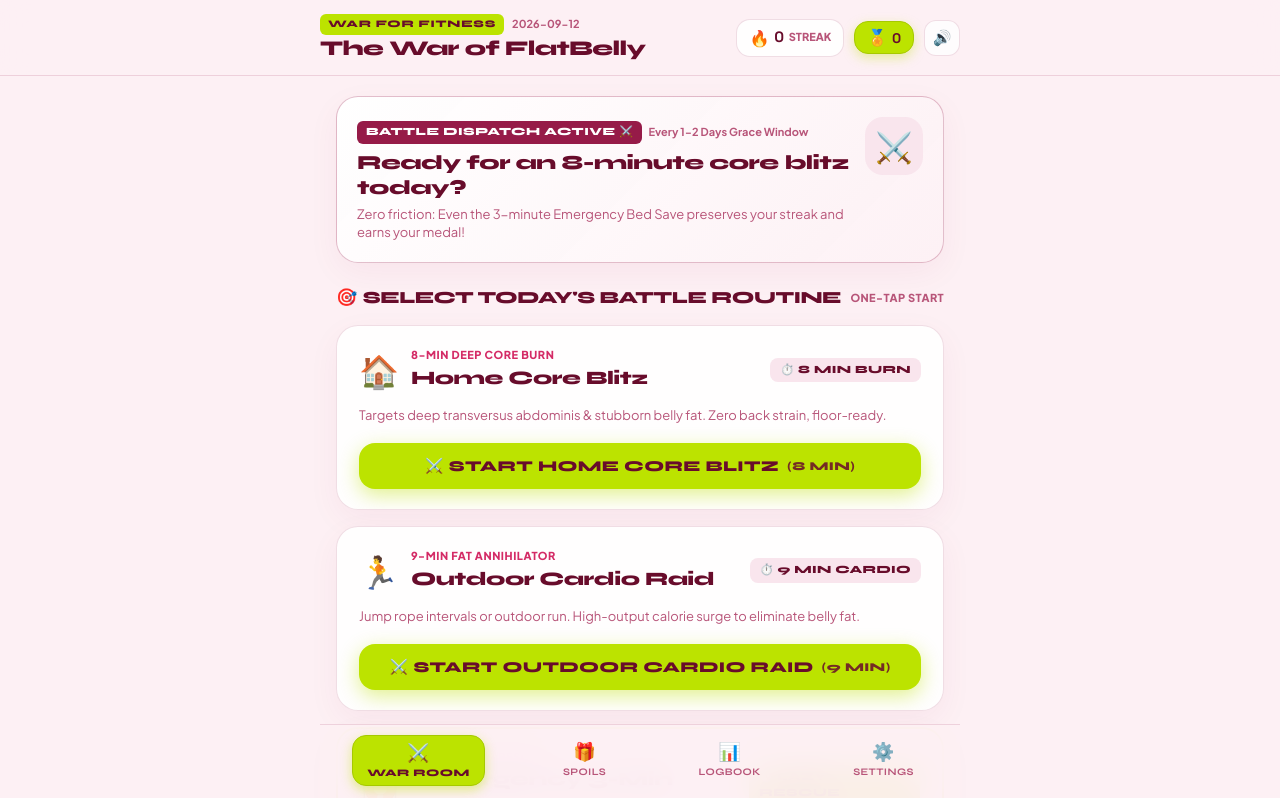
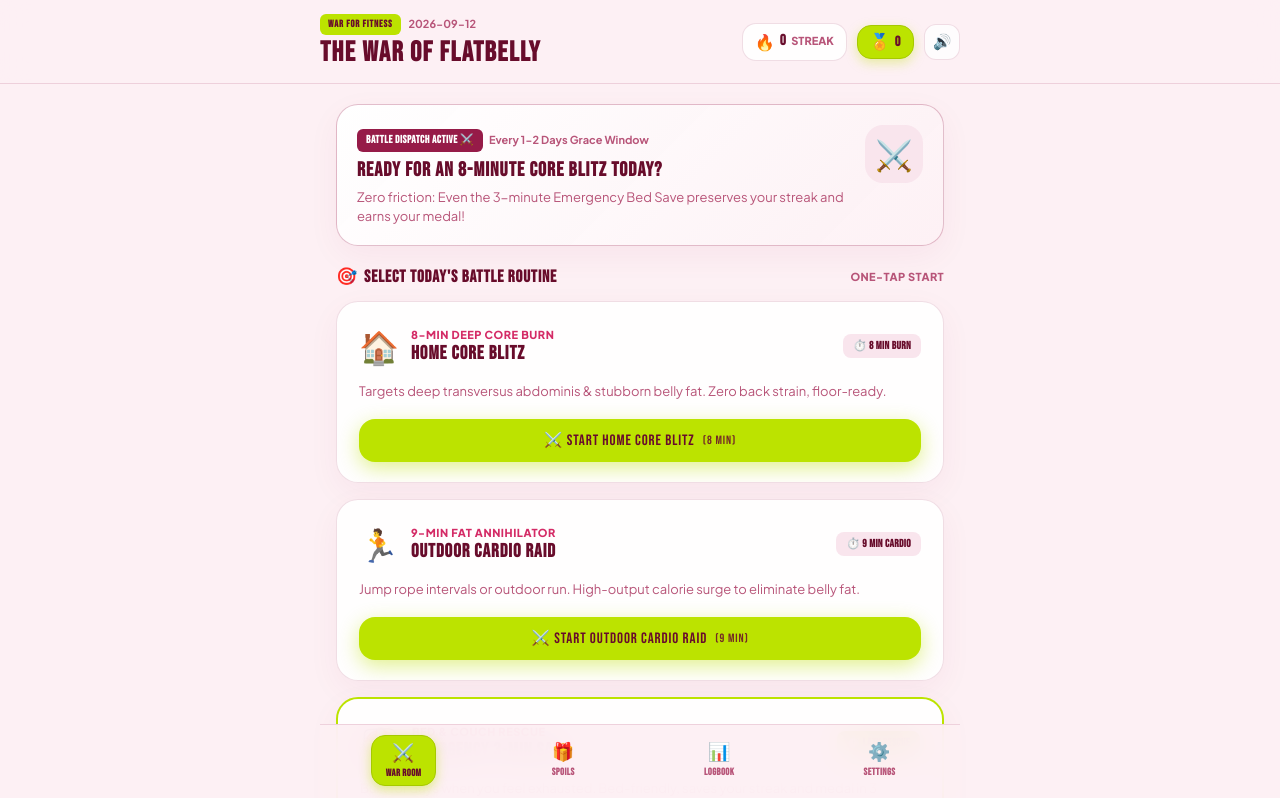
Before and after one commit to wayneherry/the-war-of-flatbelly, a React (Vite) app: page / in a window 1280 px wide. Shown: the top 798 px of the page. Built offline with nearby package versions, Linux system fonts and the light colour scheme.

Commit message:
feat: upgrade all athletic typography and headings to BEBAS NEUE font

```diff
--- a/index.html
+++ b/index.html
@@ -11,7 +11,7 @@
     <link rel="manifest" href="./manifest.json" />
     <link rel="preconnect" href="https://fonts.googleapis.com">
     <link rel="preconnect" href="https://fonts.gstatic.com" crossorigin>
-    <link href="https://fonts.googleapis.com/css2?family=Plus+Jakarta+Sans:wght@400;500;600;700;800&family=Space+Grotesk:wght@600;700;800&family=Syne:wght@700;800;900&display=swap" rel="stylesheet">
+    <link href="https://fonts.googleapis.com/css2?family=Bebas+Neue&family=Plus+Jakarta+Sans:wght@400;500;600;700;800&display=swap" rel="stylesheet">
     <title>The War of FlatBelly · Daily Core & Self-Reward</title>
   </head>
   <body>
--- a/src/App.jsx
+++ b/src/App.jsx
@@ -508,7 +508,7 @@ export default function App() {
                 style={{
                   background: T.lime,
                   color: T.textDeep,
-                  fontFamily: "'Syne', sans-serif",
+                  fontFamily: "'Bebas Neue', sans-serif",
                   fontWeight: 900,
                   fontSize: 10,
                   padding: "3px 8px",
@@ -524,11 +524,10 @@ export default function App() {
             </div>
             <h1
               style={{
-                fontFamily: "'Syne', sans-serif",
-                fontSize: 21,
-                fontWeight: 900,
+                fontFamily: "'Bebas Neue', sans-serif",
+                fontSize: 28,
+                letterSpacing: "0.05em",
                 color: T.textDeep,
-                letterSpacing: "-0.03em",
                 lineHeight: 1.15,
                 marginTop: 2
               }}
@@ -570,7 +569,7 @@ export default function App() {
                 display: "flex",
                 alignItems: "center",
                 gap: 5,
-                fontFamily: "'Syne', sans-serif",
+                fontFamily: "'Bebas Neue', sans-serif",
                 fontWeight: 900,
                 fontSize: 14,
                 cursor: "pointer",
@@ -633,7 +632,7 @@ export default function App() {
                       style={{
                         background: completedToday ? T.lime : T.textMain,
                         color: completedToday ? T.textDeep : "#FFFFFF",
-                        fontFamily: "'Syne', sans-serif",
+                        fontFamily: "'Bebas Neue', sans-serif",
                         fontSize: 11,
                         fontWeight: 800,
                         padding: "3px 9px",
@@ -718,7 +717,7 @@ export default function App() {
                         style={{
                           background: isLazy ? T.lime : T.bgSubtle,
                           color: T.textDeep,
-                          fontFamily: "'Syne', sans-serif",
+                          fontFamily: "'Bebas Neue', sans-serif",
                           fontWeight: 800,
                           fontSize: 11,
                           padding: "4px 10px",
@@ -765,12 +764,12 @@ export default function App() {
                 borderColor: T.lime
               }}
             >
-              <div style={{ fontFamily: "'Syne', sans-serif", fontSize: 12, fontWeight: 900, color: T.textBright, letterSpacing: "0.08em", textTransform: "uppercase" }}>
+              <div style={{ fontFamily: "'Bebas Neue', sans-serif", fontSize: 12, fontWeight: 900, color: T.textBright, letterSpacing: "0.08em", textTransform: "uppercase" }}>
                 MEDAL TREASURY · EARNED GLORY
               </div>
               <div style={{ display: "flex", alignItems: "center", justifyContent: "center", gap: 10, margin: "10px 0" }}>
                 <span style={{ fontSize: 44 }}>🏅</span>
-                <span className="font-num" style={{ fontSize: 56, fontWeight: 900, color: T.textDeep, lineHeight: 1 }}>
+                <span className="font-num" style={{ fontSize: 66, color: T.textDeep, letterSpacing: "0.02em", lineHeight: 1 }}>
                   {medals.balance}
                 </span>
                 <span style={{ fontSize: 15, fontWeight: 800, color: T.textMuted, alignSelf: "flex-end", marginBottom: 10 }}>
@@ -944,10 +943,10 @@ export default function App() {
             >
               <div style={{ display: "flex", alignItems: "center", justifyContent: "space-between", marginBottom: 14 }}>
                 <div>
-                  <div style={{ fontFamily: "'Syne', sans-serif", fontSize: 11, fontWeight: 900, color: T.textBright, letterSpacing: "0.06em", textTransform: "uppercase" }}>
+                  <div style={{ fontFamily: "'Bebas Neue', sans-serif", fontSize: 11, fontWeight: 900, color: T.textBright, letterSpacing: "0.06em", textTransform: "uppercase" }}>
                     BELLY TRANSFORMATION · NAVEL WAISTLINE
                   </div>
-                  <h3 className="font-num" style={{ fontSize: 28, fontWeight: 900, color: T.textDeep, marginTop: 2 }}>
+                  <h3 className="font-num" style={{ fontSize: 34, color: T.textDeep, letterSpacing: "0.03em", marginTop: 2 }}>
                     {latestWaist ? `${latestWaist} cm` : "No records logged"}
                   </h3>
                 </div>
@@ -1024,7 +1023,7 @@ export default function App() {
                             style={{
                               background: T.lime,
                               color: T.textDeep,
-                              fontFamily: "'Syne', sans-serif",
+                              fontFamily: "'Bebas Neue', sans-serif",
                               fontWeight: 900,
                               fontSize: 11,
                               padding: "4px 9px",
@@ -1085,7 +1084,7 @@ export default function App() {
                   border: `1px solid ${soundOn ? T.limeHover : T.border}`,
                   borderRadius: 20,
                   padding: "6px 14px",
-                  fontFamily: "'Syne', sans-serif",
+                  fontFamily: "'Bebas Neue', sans-serif",
                   fontWeight: 800,
                   fontSize: 12,
                   cursor: "pointer"
@@ -1148,7 +1147,7 @@ export default function App() {
                   border: `1.5px solid ${T.textBright}`,
                   borderRadius: 14,
                   padding: "13px 18px",
-                  fontFamily: "'Syne', sans-serif",
+                  fontFamily: "'Bebas Neue', sans-serif",
                   fontWeight: 900,
                   fontSize: 13,
                   letterSpacing: "0.02em",
@@ -1210,7 +1209,7 @@ export default function App() {
                   alignItems: "center",
                   gap: 3,
                   cursor: "pointer",
-                  fontFamily: "'Syne', sans-serif",
+                  fontFamily: "'Bebas Neue', sans-serif",
                   fontWeight: isCurr ? 900 : 700,
                   fontSize: 10,
                   letterSpacing: "0.04em",
@@ -1247,7 +1246,7 @@ export default function App() {
           {/* HUD Top Bar */}
           <div style={{ display: "flex", alignItems: "center", justifyContent: "space-between", maxWidth: 520, margin: "0 auto", width: "100%" }}>
             <div>
-              <span style={{ fontFamily: "'Syne', sans-serif", fontSize: 11, fontWeight: 900, color: T.textBright, letterSpacing: "0.05em", textTransform: "uppercase" }}>
+              <span style={{ fontFamily: "'Bebas Neue', sans-serif", fontSize: 11, fontWeight: 900, color: T.textBright, letterSpacing: "0.05em", textTransform: "uppercase" }}>
                 {activeRoutine.title}
               </span>
               <div style={{ fontSize: 13, fontWeight: 800, color: T.textDeep }}>
@@ -1284,7 +1283,7 @@ export default function App() {
                   borderRadius: 12,
                   padding: "0 12px",
                   fontSize: 12,
-                  fontFamily: "'Syne', sans-serif",
+                  fontFamily: "'Bebas Neue', sans-serif",
                   fontWeight: 800,
                   color: T.textMuted,
                   cursor: "pointer"
@@ -1350,7 +1349,7 @@ export default function App() {
                         style={{
                           background: isWork ? T.lime : T.bgSubtle,
                           color: T.textDeep,
-                          fontFamily: "'Syne', sans-serif",
+                          fontFamily: "'Bebas Neue', sans-serif",
                           fontSize: 11,
                           fontWeight: 900,
                           padding: "3px 10px",
@@ -1364,8 +1363,8 @@ export default function App() {
                       <span
                         className="font-num"
                         style={{
-                          fontSize: 54,
-                          fontWeight: 900,
+                          fontSize: 70,
+                          letterSpacing: "0.02em",
                           color: T.textDeep,
                           lineHeight: 1
                         }}
@@ -1425,7 +1424,7 @@ export default function App() {
                 border: `1.5px solid ${T.border}`,
                 borderRadius: 14,
                 padding: "14px 22px",
-                fontFamily: "'Syne', sans-serif",
+                fontFamily: "'Bebas Neue', sans-serif",
                 fontWeight: 800,
                 color: T.textDeep,
                 fontSize: 14,
@@ -1506,7 +1505,7 @@ export default function App() {
             >
               <span style={{ fontSize: 38 }}>🏅</span>
               <div style={{ textAlign: "left" }}>
-                <div style={{ fontFamily: "'Syne', sans-serif", fontSize: 18, fontWeight: 900, color: T.textDeep }}>
+                <div style={{ fontFamily: "'Bebas Neue', sans-serif", fontSize: 18, fontWeight: 900, color: T.textDeep }}>
                   {victoryModal.medalsGained > 0 ? "+1 FLATBELLY MEDAL!" : "DAILY MEDAL SECURED"}
                 </div>
                 <div style={{ fontSize: 12, color: T.textMuted, fontWeight: 700 }}>
--- a/src/index.css
+++ b/src/index.css
@@ -40,15 +40,16 @@ body {
   -webkit-font-smoothing: antialiased;
 }
 
-/* Designer Headings */
-h1, h2, h3, h4, .font-syne {
-  font-family: 'Syne', sans-serif;
-  letter-spacing: -0.025em;
+/* Athletic Bebas Neue Headings */
+h1, h2, h3, h4, .font-bebas {
+  font-family: 'Bebas Neue', sans-serif;
+  letter-spacing: 0.05em;
+  line-height: 1.1;
 }
 
 .font-num {
-  font-family: 'Space Grotesk', sans-serif;
-  font-variant-numeric: tabular-nums;
+  font-family: 'Bebas Neue', sans-serif;
+  letter-spacing: 0.04em;
 }
 
 /* Glassmorphism Cards */
@@ -72,17 +73,17 @@ h1, h2, h3, h4, .font-syne {
 .btn-lime {
   background: var(--lime-punch);
   color: var(--raspberry-deep);
-  font-family: 'Syne', sans-serif;
-  font-weight: 800;
+  font-family: 'Bebas Neue', sans-serif;
+  font-size: 19px;
+  letter-spacing: 0.06em;
   border: none;
   border-radius: 16px;
-  padding: 14px 22px;
+  padding: 12px 22px;
   display: inline-flex;
   align-items: center;
   justify-content: center;
   gap: 8px;
   cursor: pointer;
-  letter-spacing: 0.02em;
   box-shadow: 0 6px 20px var(--lime-glow);
   transition: all 0.2s ease;
 }
@@ -98,12 +99,12 @@ h1, h2, h3, h4, .font-syne {
 .btn-raspberry {
   background: var(--raspberry-main);
   color: #FFFFFF;
-  font-family: 'Syne', sans-serif;
-  font-weight: 800;
+  font-family: 'Bebas Neue', sans-serif;
+  font-size: 17px;
+  letter-spacing: 0.06em;
   border: none;
   border-radius: 14px;
-  padding: 11px 20px;
-  letter-spacing: 0.02em;
+  padding: 10px 20px;
   cursor: pointer;
   transition: all 0.2s ease;
 }
```
Also changed, not shown: 3 other files (tests, documents, lock files or other folders).
